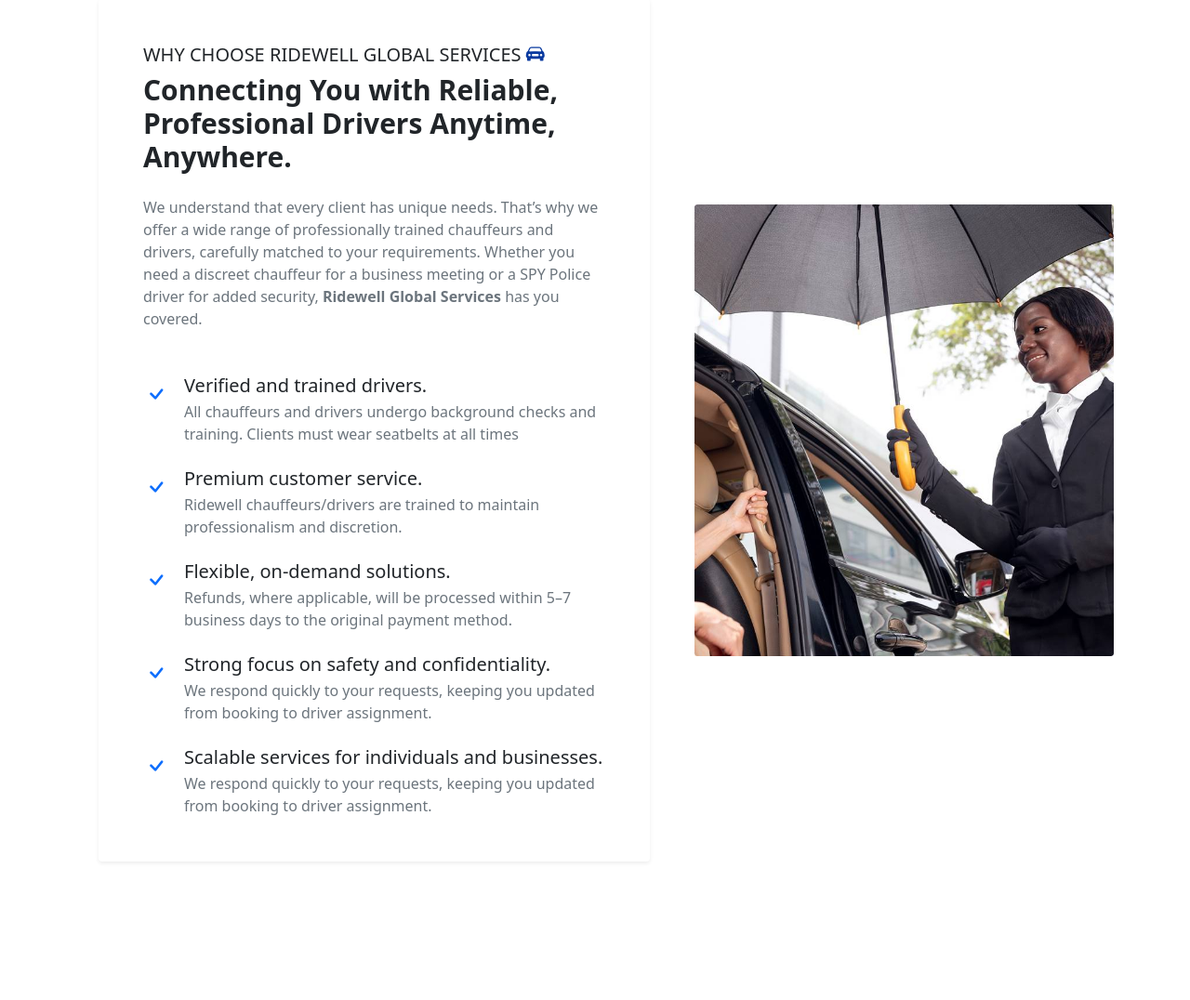
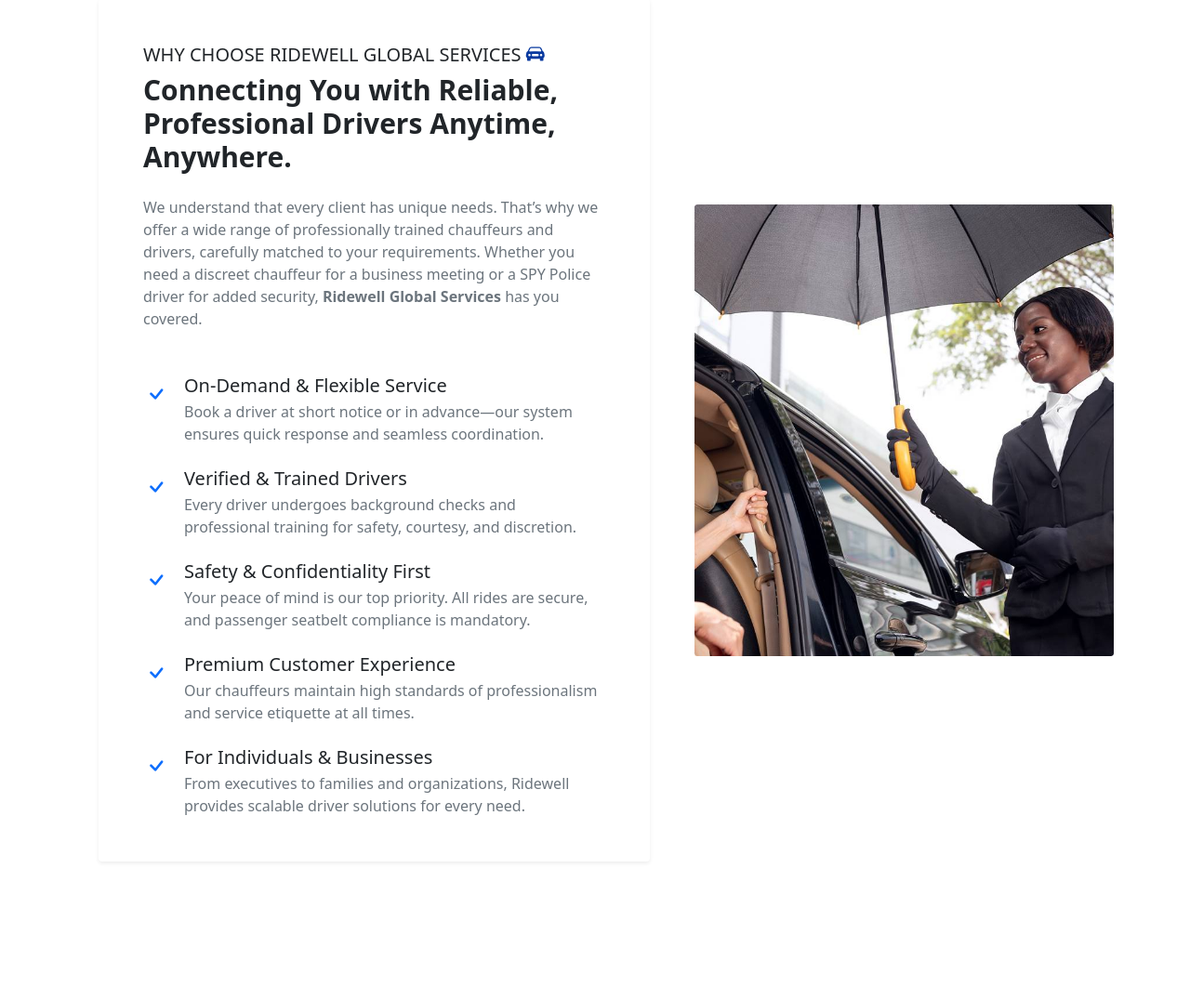
Before and after one commit to Aledoy-Developers/jobrole_ridewell, a PHP site: page / in a window 1280 px wide. Shown: the part 2362-3438 px from the top of the page at 93% size. Run offline with PHP 8.4, Linux system fonts and the light colour scheme; data comes from the database, SQL or seed files in the repository.

Commit message:
changes on the home page (Why Choose Us section)

```diff
--- a/index.php
+++ b/index.php
@@ -256,10 +256,9 @@
                                             <i class="bi bi-check"></i>
                                         </div>
                                         <div>
-                                            <h5 class="fw-semibold mb-1">Verified and trained drivers.</h5>
+                                            <h5 class="fw-semibold mb-1">On-Demand & Flexible Service</h5>
                                             <p class="text-muted mb-0">
-                                                All chauffeurs and drivers undergo background checks
-                                                and training. Clients must wear seatbelts at all times
+                                                Book a driver at short notice or in advance—our system ensures quick response and seamless coordination.
                                             </p>
                                         </div>
                                     </div>
@@ -272,11 +271,10 @@
                                         </div>
                                         <div>
                                             <h5 class="fw-semibold mb-1">
-                                                Premium customer service.
+                                                Verified & Trained Drivers
                                             </h5>
                                             <p class="text-muted mb-0">
-                                                Ridewell chauffeurs/drivers are trained to maintain
-                                                professionalism and discretion.
+                                               Every driver undergoes background checks and professional training for safety, courtesy, and discretion.
                                             </p>
                                         </div>
                                     </div>
@@ -289,11 +287,10 @@
                                         </div>
                                         <div>
                                             <h5 class="fw-semibold mb-1">
-                                                Flexible, on-demand solutions.
+                                                Safety & Confidentiality First
                                             </h5>
                                             <p class="text-muted mb-0">
-                                                Refunds, where applicable, will be processed within
-                                                5–7 business days to the original payment method.
+                                                Your peace of mind is our top priority. All rides are secure, and passenger seatbelt compliance is mandatory.
                                             </p>
                                         </div>
                                     </div>
@@ -305,10 +302,9 @@
                                             <i class="bi bi-check"></i>
                                         </div>
                                         <div>
-                                            <h5 class="fw-semibold mb-1">Strong focus on safety and confidentiality.</h5>
+                                            <h5 class="fw-semibold mb-1">Premium Customer Experience</h5>
                                             <p class="text-muted mb-0">
-                                                We respond quickly to your requests, keeping you
-                                                updated from booking to driver assignment.
+                                                Our chauffeurs maintain high standards of professionalism and service etiquette at all times.
                                             </p>
                                         </div>
                                     </div>
@@ -319,10 +315,9 @@
                                             <i class="bi bi-check"></i>
                                         </div>
                                         <div>
-                                            <h5 class="fw-semibold mb-1">Scalable services for individuals and businesses.</h5>
+                                            <h5 class="fw-semibold mb-1">For Individuals & Businesses</h5>
                                             <p class="text-muted mb-0">
-                                                We respond quickly to your requests, keeping you
-                                                updated from booking to driver assignment.
+                                                From executives to families and organizations, Ridewell provides scalable driver solutions for every need.
                                             </p>
                                         </div>
                                     </div>
```
